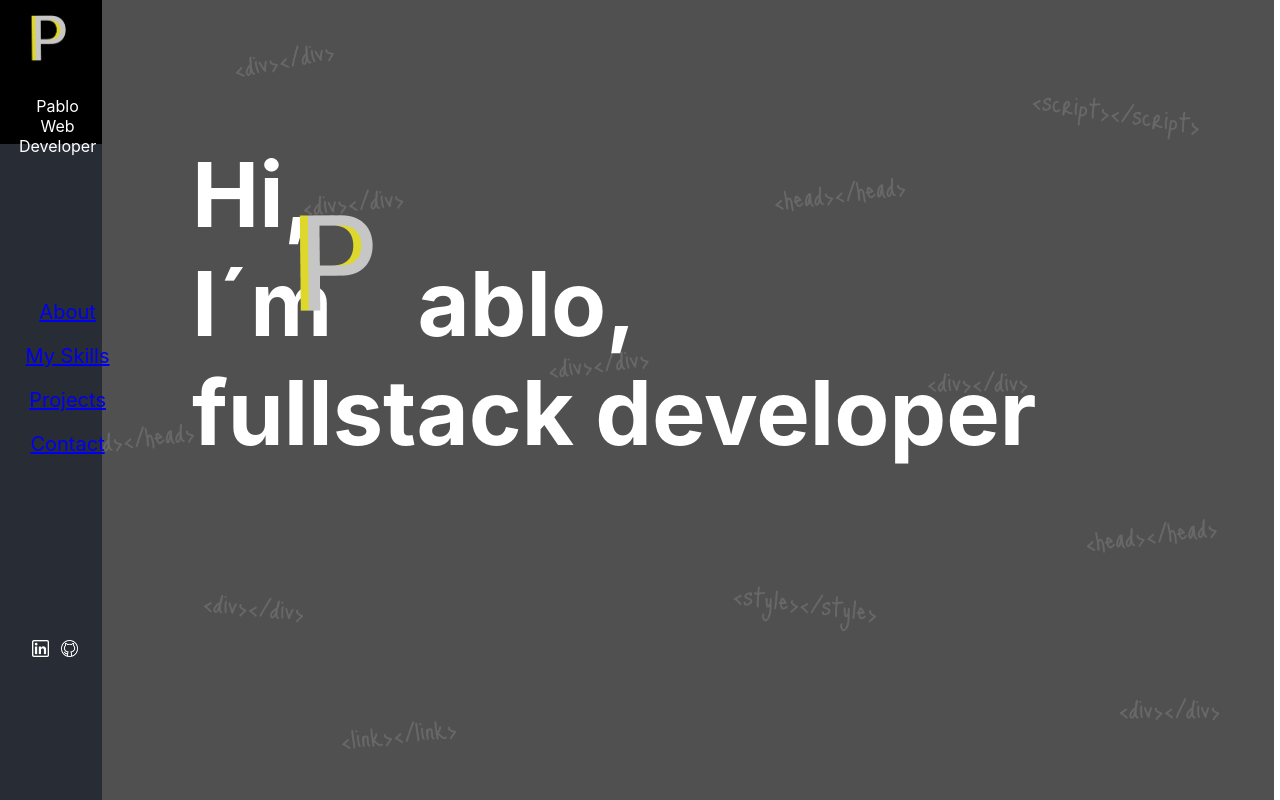
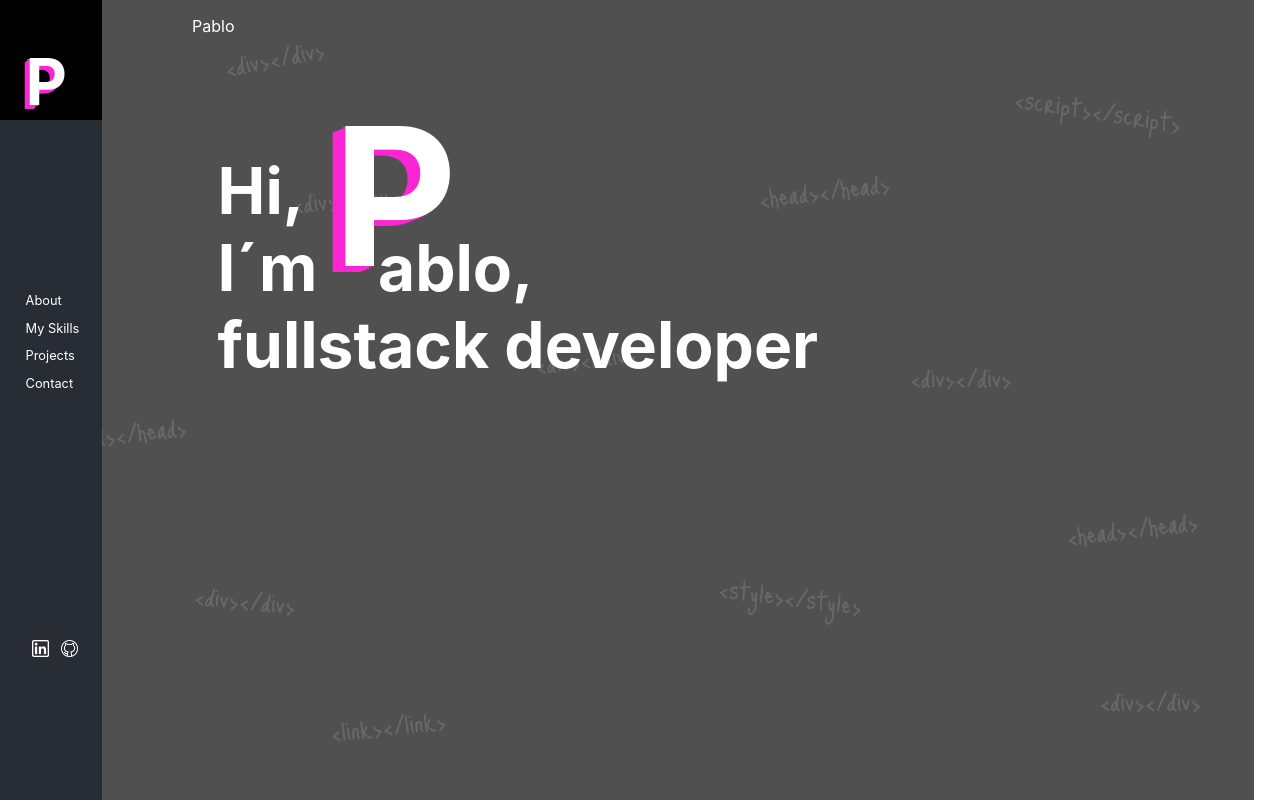
Before and after one commit to Perezdh13/about-me, a React (Create React App) app: page / in a window 1280 px wide. Shown: the top 800 px of the page. Built offline with nearby package versions, Linux system fonts and the light colour scheme.

Commit message:
change color and format v 1

```diff
--- a/src/css/App.css
+++ b/src/css/App.css
@@ -7,25 +7,39 @@
 
 /*////////////// MAIN GREETING ////////////*/
 .main-greeting{
+  width: 55vw;
   position: absolute;
   top:10vh;
   left: 15vw;
 }
-.main-greeting h1{
-  display: flex;
-  justify-content: start;
+.main-greeting-text{
+  top: 9vh;
+  left:2vw;
+  margin:0;
+ position: absolute;
   color:white;
   text-align: start;
-  font-size: 90px;
+  font-size: 5vw;
 }
 
-.main-greeting img{
+.main-greeting-P{
+  margin:0;
   position: absolute;
-  top: 12.8vh;
-  left: 7.5vw;
+  top: 0;
+  left: 11vw;
+  font-size: 15vw;
+  color: white;
+  text-shadow:
+    -1vw 0.5vw 0 #fa26d3,
+    -0.8vw 0.4vw 0 #fa26d3,
+    -0.6vw 0.3vw 0 #fa26d3,
+    -0.4vw 0.2vw 0 #fa26d3,
+    -0.2vw 0.1vw 0 #fa26d3;
+
 }
 
 /*////////////// CONTACT PAGE ///////////////*/
+
 .contact-page-headlineText h1{
   position: absolute;
   top:5vh;
@@ -86,7 +100,7 @@
   color: #fa26d3;
   width: 9vw;
   height: 4vh;
-  font-size: 20px;
+  font-size: 1vw;
 }
 
 .contact-page-map{
@@ -102,10 +116,11 @@ background-color: rgb(157, 152, 152);
 
 
 /*///////////////// MAIN PAGE //////////////*/
+
 .main-page img {
   position: relative;
-  width: 99vw;
-}
+  width: 98vw;
+  }
 
 .main-page-bar {
   position: fixed;
@@ -117,26 +132,35 @@ background-color: rgb(157, 152, 152);
 }
 
 .main-page-bar-icon{
+  position: absolute;
   background-color: black;
   top: 0;
   left: 0;
   width: 8vw;
-  height: 18vh;
+  height: 15vh;
 }
 
-.main-page-bar-icon img {
+.main-page-bar-icon h1{
   position: absolute;
-  width: 4vw;
+  color: white;
+  font-size: 5vw;
   top: 0vh;
   left: 2vw;
+  text-shadow:
+    -0.4vw 0.3vw 0 #fa26d3,
+    -0.3vw 0.2vw 0 #fa26d3,
+    -0.2vw 0.1vw 0 #fa26d3,
+    -0.1vw 0.09vw 0 #fa26d3;
 }
 
-.main-page-bar-icon p{
-  position: absolute;
-  top:10vh;
-  left:1vw;
-  color: white;
+.main-page-bar-icon-pablo{
+  position: fixed;
+  color:white;
+  top:0;
+  left:15vw;
+
 }
+
 .main-page-bar-links{
   position: fixed;
   top:20vh;
@@ -147,7 +171,12 @@ background-color: rgb(157, 152, 152);
   color: white;
   top:35vh;
   left:2vw;
-  font-size: 20px;
+  font-size: 1vw;
+}
+.main-page-bar-links-P p{
+  text-decoration: none;
+  color: white;
+
 }
 
 .main-page-bar-links img{
@@ -169,34 +198,9 @@ background-color: rgb(157, 152, 152);
 
 
 /*//////////////////////////////*/
-.App {
-  text-align: center;
-}
 
-.App-logo {
-  height: 40vmin;
-  pointer-events: none;
-}
-
-@media (prefers-reduced-motion: no-preference) {
-  .App-logo {
-    animation: App-logo-spin infinite 20s linear;
-  }
-}
-
-.App-header {
-  background-color: #282c34;
-  min-height: 100vh;
-  display: flex;
-  flex-direction: column;
-  align-items: center;
-  justify-content: center;
-  font-size: calc(10px + 2vmin);
-  color: white;
-}
-
-.App-link {
-  color: #61dafb;
+a:link, a:visited, a:active {
+  text-decoration:none;
 }
 
 @keyframes App-logo-spin {
--- a/src/javascript/LinksMainPage.jsx
+++ b/src/javascript/LinksMainPage.jsx
@@ -3,7 +3,7 @@ import { Link } from 'react-router-dom';
 import linkedin from '../img/linkedin.png';
 import github from '../img/github.png';
 import background from '../img/Fondo pagina.png';
-import bigInitial from '../img/P mayuscula.png';
+
 
 function LinksMainPage() {
     return (
@@ -13,9 +13,10 @@ function LinksMainPage() {
             <div className='main-page-bar'>
                 <div className='main-page-bar-icon'>
                     <Link to="/">
-                    <img src={bigInitial} alt='inicial' />
+                    <h1>P</h1>
                     </Link>
-                    <p>Pablo<br />Web Developer</p>
+                    <p className='main-page-bar-icon-pablo'>  Pablo</p>
+                    <p className='main-page-bar-icon-webDeveloper'>  Web Developer</p>
                 </div>
             </div>
             <div className='main-page-bar-links'>
--- a/src/javascript/MainGreeting.jsx
+++ b/src/javascript/MainGreeting.jsx
@@ -18,8 +18,8 @@ function MainGreeting() {
   return (
 
     <div className='main-greeting'>
-      <h1>Hi,<br/>I´m  &nbsp;&nbsp;&nbsp;ablo,<br/> fullstack developer</h1>
-      <img src={P} alt='P mayuscula'/>
+      <h1 className='main-greeting-text'>Hi,<br/>I´m  &nbsp;&nbsp;&nbsp;ablo,<br/> fullstack developer</h1>
+      <h1 className='main-greeting-P'>P</h1>
     </div>
   )
 }
```
